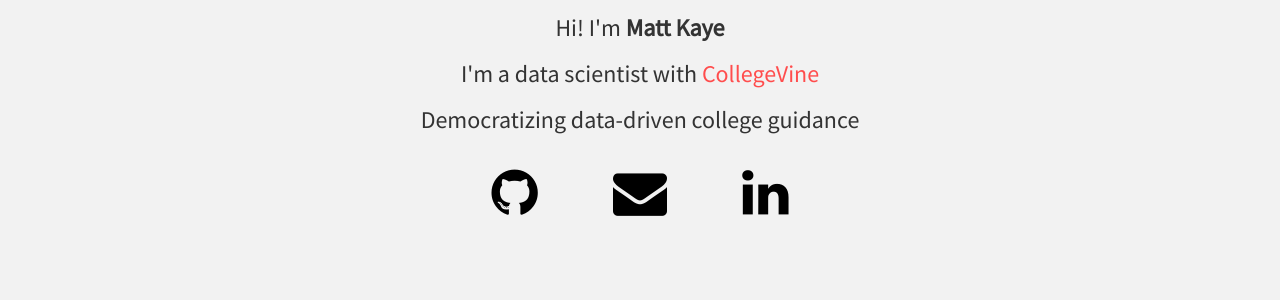
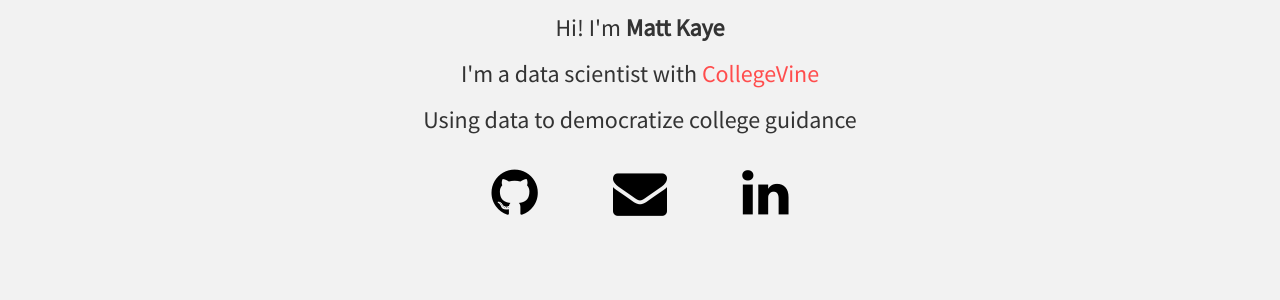
Before and after one commit to mrkaye97/mrkaye97.github.io, a Jekyll site: the page built from index.html, in a window 1280 px wide. Shown: the part 360-660 px from the top of the page. Built offline with Jekyll 4.4.1, drawn with Linux system fonts in a browser that asks for light colours; nearby versions of some CDN libraries; the list of posts is cut into pages by our own code.

Commit message:
Update index.html

```diff
--- a/index.html
+++ b/index.html
@@ -20,7 +20,7 @@ layout: home
 	  </div>
 	  <h3>Hi! I'm <strong>{{ site.author }}</strong></h3>
 	  <h3>I'm a data scientist with <a href="https://www.collegevine.com">CollegeVine</a></h3>
-	  <h3>Democratizing data-driven college guidance</h3>
+	  <h3>Using data to democratize college guidance</h3>
 	  {% include social.html %}
 	</div>
 </section>
```
